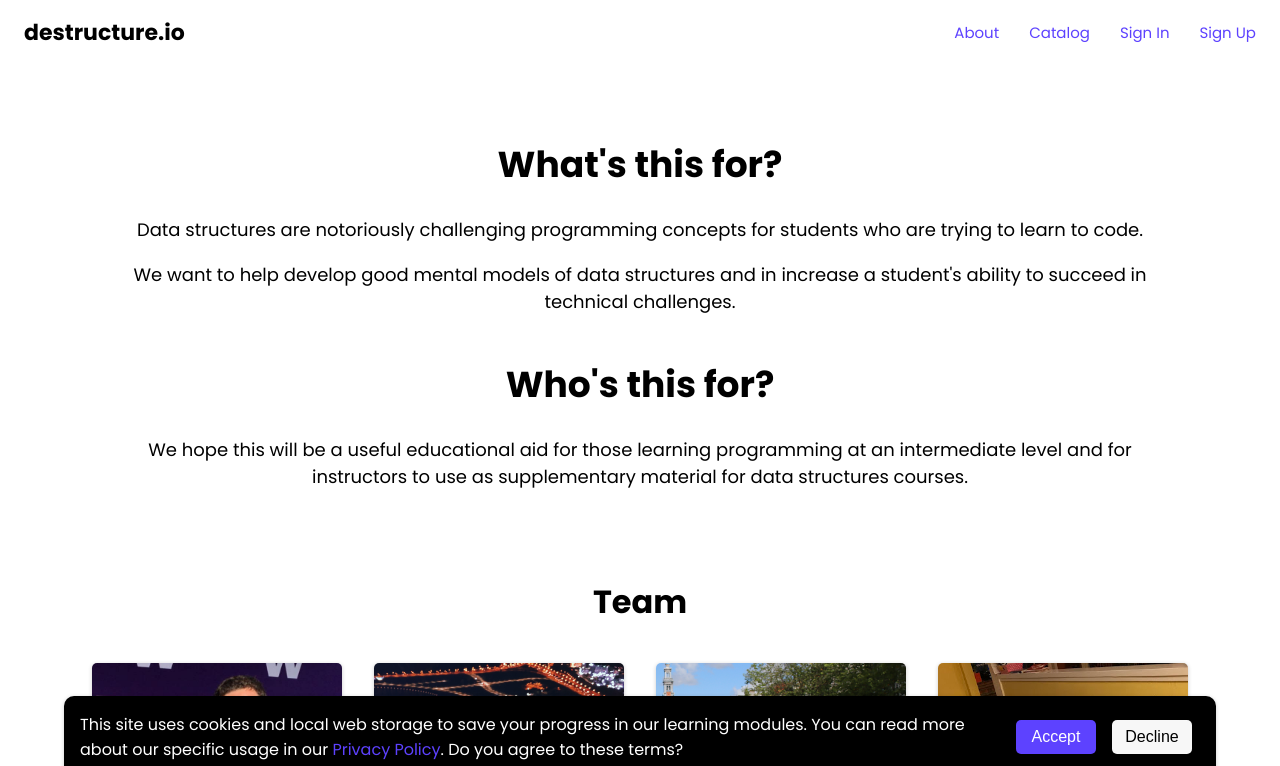
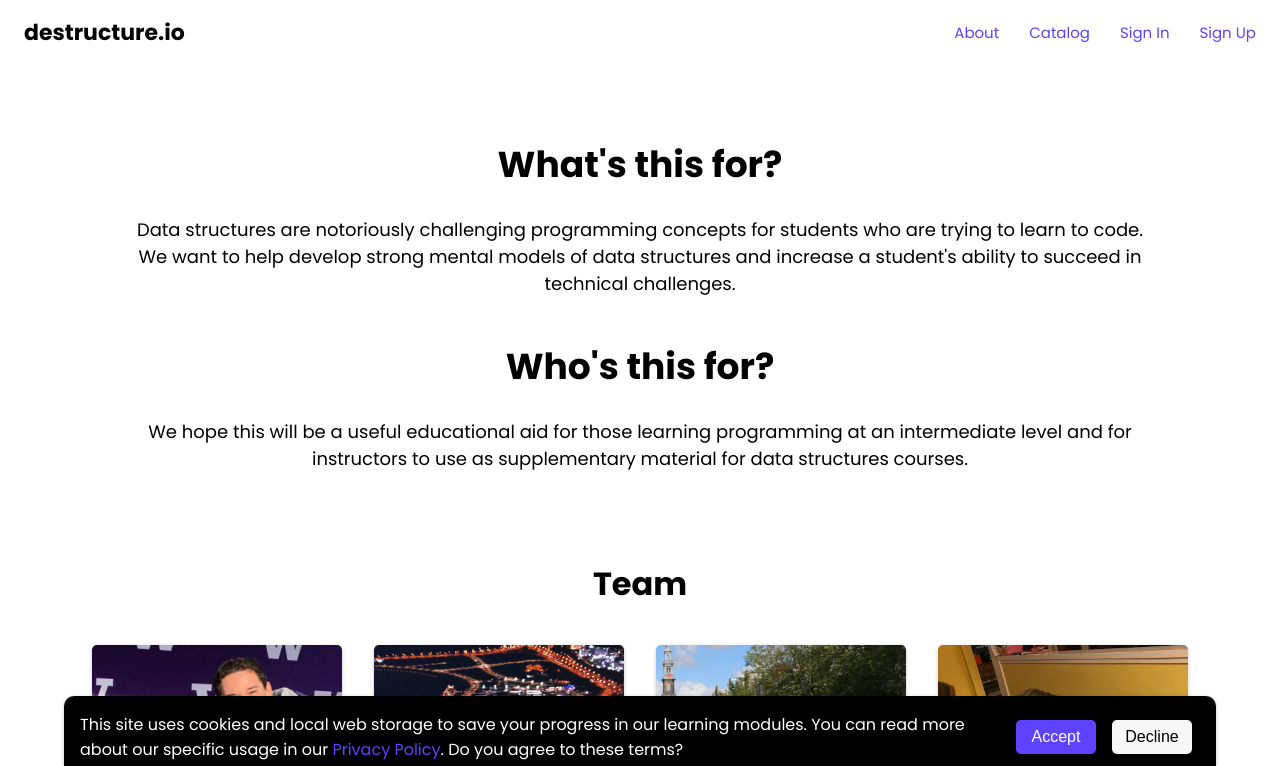
Before and after one commit to hawkticehurst/destructure-io, a React (Create React App) app: page /about in a window 1280 px wide. Shown: the top 766 px of the page. Built offline with nearby package versions, Linux system fonts and the light colour scheme; no server answers.

Commit message:
fix typo

```diff
--- a/src/components/home/About.js
+++ b/src/components/home/About.js
@@ -13,9 +13,7 @@ function About(props) {
             <h1>What's this for?</h1>
             <p>
               Data structures are notoriously challenging programming concepts for students who are trying to learn to code.
-            </p>
-            <p>
-              We want to help develop good mental models of data structures and in increase a student's ability to succeed in technical challenges.
+              We want to help develop strong mental models of data structures and increase a student's ability to succeed in technical challenges.
             </p>
           </div>
           <div className="about-text-container">
```
